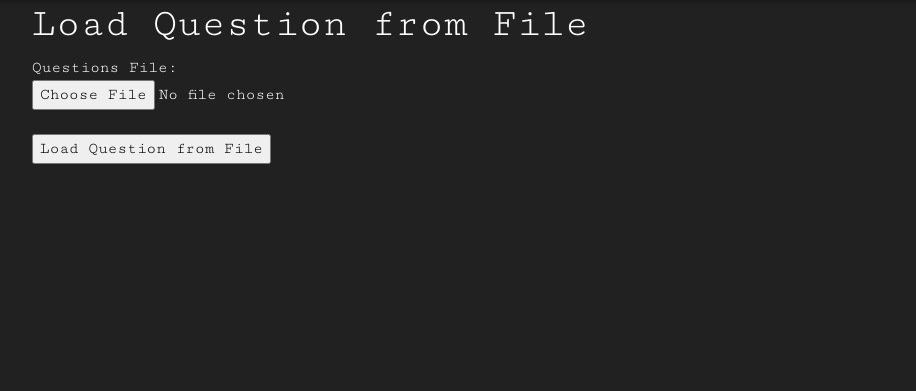
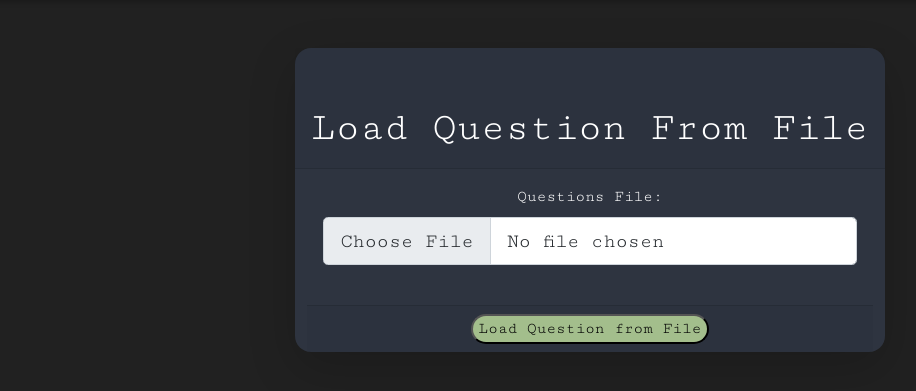
Before and after one commit to EXINEF/exon, a Django app: template project/core/app/templates/teacher/subject/load-questions-file.html in a window 1280 px wide. Shown: the part 72-463 px from the top of the page, without its empty margins (50-966 px from the left). Run offline with Django 4.2, Linux system fonts and the light colour scheme; the template is opened without the code that fills it, so the values that code supplies are empty; some libraries are stand-ins or nearby versions.

Commit message:
file upload questions

```diff
--- a/project/core/app/templates/teacher/session/delete-session.html
+++ b/project/core/app/templates/teacher/session/delete-session.html
@@ -3,7 +3,6 @@
 {% block content %}
 
 
-   <!--Center the div-->
 
    <div class="container  d-flex justify-content-center align-items-center">
     <div class= "card shadow-lg text-white rounded-lg mt-5 " style="text-align:center; border-radius:1em; background-color:#2E3440;">
--- a/project/core/app/templates/teacher/subject/load-questions-file.html
+++ b/project/core/app/templates/teacher/subject/load-questions-file.html
@@ -2,15 +2,31 @@
 
 {% block content %}
 
-<div class="container">
-    <h1>Load Question from File</h1>
-    <form method="POST" action="">
-        {% csrf_token %}
-        <label for="file">Questions File:</label><br>
-        <input type="file" id="file" name="file"><br>
-        <br>
-        <input type="submit" value="Load Question from File">
-    </form>
+
+<div class="container  d-flex justify-content-center align-items-center">
+    <div class= "card shadow-lg text-white rounded-lg mt-5 " style="text-align:center; border-radius:1em; background-color:#2E3440;">
+        <div class="card-header">
+            <h1 class="text-white mt-5">Load Question From File</h1>
+        </div>
+
+        <div class="container">
+            <div class="card-body">
+                <form method="POST" action="">
+                    {% csrf_token %}
+                    <label for="file" class="form-label">Questions File:</label>
+                    <input class="form-control form-control-lg" type="file" id="file" name="file"><br>
+                </form>
+            </div>
+            <div class="card-footer">
+                <input type="submit" style="border-radius:1em; background-color:#a3be8c ;" value="Load Question from File">
+            </div>
+
+
+        </div>
+        </div>
+
+    </div>
 </div>
 
+
 {% endblock content %}
```
